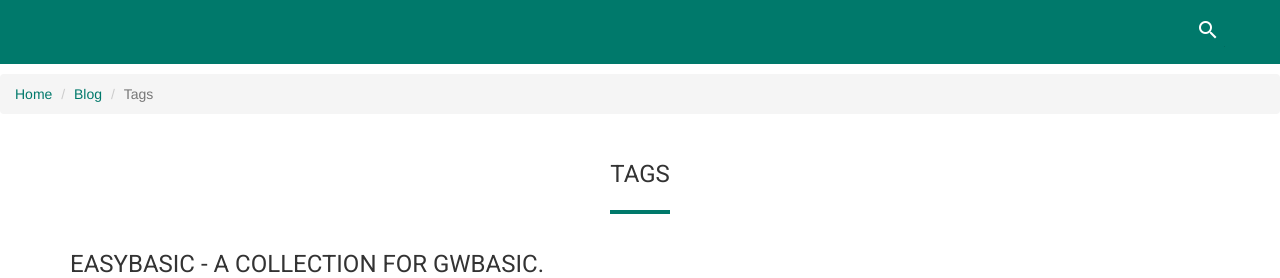
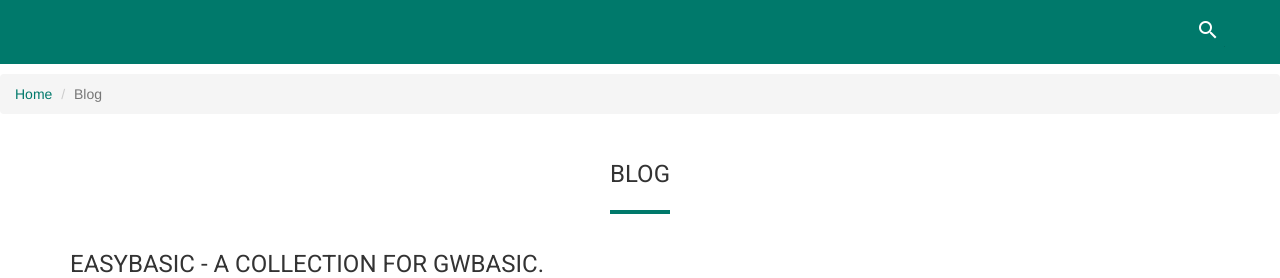
Before and after one commit to nmanumr/nmanumr.com, a Jekyll site: the page built from blog/index.html, in a window 1280 px wide. Shown: the top 278 px of the page. Built offline with Jekyll 4.4.1, drawn with Linux system fonts in a browser that asks for light colours; nearby versions of some CDN libraries; library files that are not in the unit come from our copies; the list of posts is cut into pages by our own code; comment, search, counter and statistics services are not loaded.

Commit message:
Update index.html

```diff
--- a/blog/index.html
+++ b/blog/index.html
@@ -5,13 +5,12 @@
 
 <ol class="breadcrumb">
   <li><a href="http://naumanumer.github.io/">Home</a></li>
-  <li><a href="http://naumanumer.github.io/blog">Blog</a></li>
-  <li class="active">Tags</li>
+  <li class="active">Blog</li>
 </ol>
 
 <div class="container">
 <div class="section-title text-center">
-                            <h4>Tags</h4>
+                            <h4>Blog</h4>
                             <div class="line">
 </div>
                             <div class="clearfix"></div>
```
